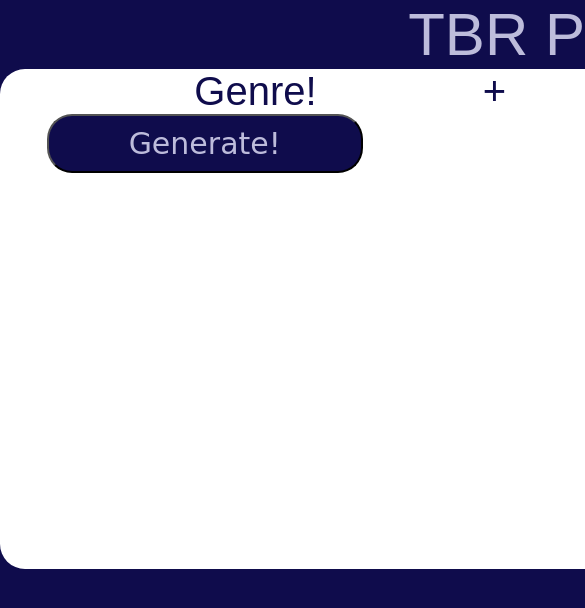
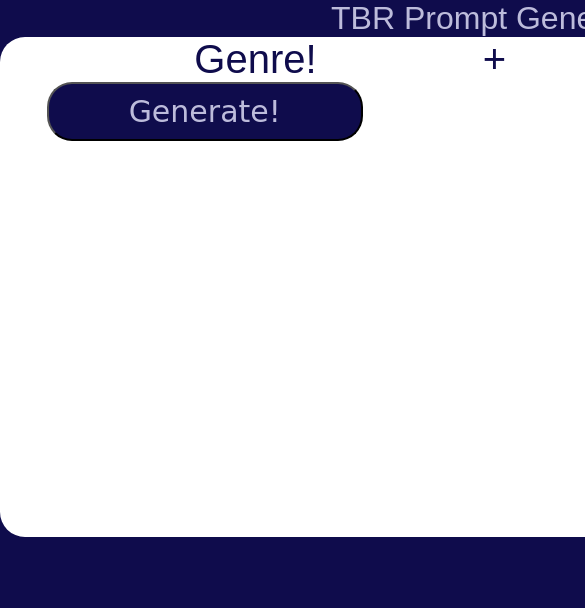
Before and after one commit to cherrysorbett/TBR-Prompt-Generator, a plain HTML site: page index.html in a window 390 px wide. Shown: the top 608 px of the page, 585 px wide, since content can reach past the window. Drawn offline with Linux system fonts and the light colour scheme.

Commit message:
style.css

```diff
--- a/style.css
+++ b/style.css
@@ -24,8 +24,16 @@ body {
     text-align: center;
     font-size: 60px;
     top: 40px;
-    width: 1450px;
+    width: 100%;
     color:rgb(189, 188, 219);
+}
+
+@media (max-width: 1000px) {
+    .title {
+        width:1000px;
+        font-size: 32px;
+        top: 5px;
+    }
 }
 
 .genreTitles{
```
